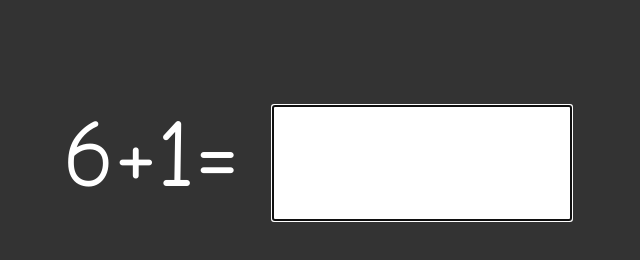
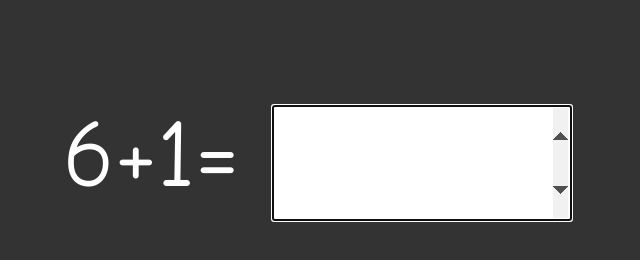
Before and after one commit to garemoko/speedMaths, a plain HTML site: page index.html in a window 1280 px wide. Shown: the full height of the page, 323-963 px from the left. Drawn offline with Linux system fonts and the light colour scheme.

Commit message:
type=number

```diff
--- a/index.html
+++ b/index.html
@@ -120,7 +120,7 @@ function answerWrong(){
 	<body>
 		<div id='main'>
 			<span id="question"></span>
-			<input type="text" name="answer" id="answer" value="" data-correctAnswer="0">
+			<input type="number" name="answer" id="answer" value="" data-correctAnswer="0">
 		</div>
 	</body>
 </html>
```
